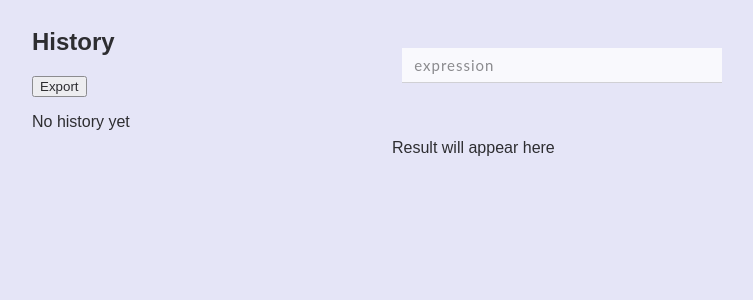
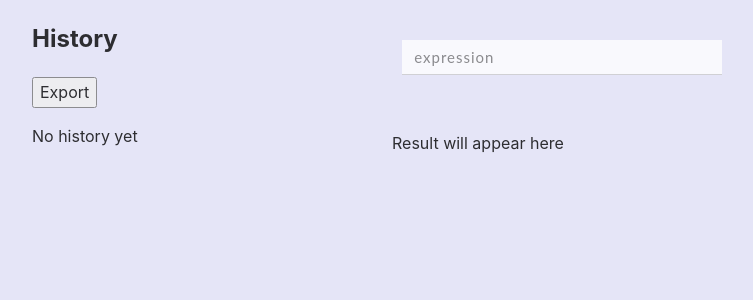
Before and after one commit to Madscientiste/rpn-calculator, a React (Vite) app in the folder resources/: page / in a window 1280 px wide. Shown: the top 300 px of the page, without its empty margins (258-1011 px from the left). Built offline with nearby package versions, Linux system fonts and the light colour scheme; a web font is replaced by a local one.

Commit message:
add mantine

```diff
--- a/resources/src/App.tsx
+++ b/resources/src/App.tsx
@@ -1,6 +1,7 @@
 import { ChangeEvent, useState } from "react";
 
 import "./App.css";
+import "@mantine/core/styles.css";
 
 import { Result, getResult } from "./api/getResult";
 import { HistoryPanel } from "./components/HistoryPanel";
--- a/resources/src/main.tsx
+++ b/resources/src/main.tsx
@@ -1,10 +1,14 @@
 import React from "react";
 import ReactDOM from "react-dom/client";
+
+import { MantineProvider } from "@mantine/core";
 
 import App from "./App";
 
 ReactDOM.createRoot(document.getElementById("root")!).render(
 	<React.StrictMode>
-		<App />
+		<MantineProvider>
+			<App />
+		</MantineProvider>
 	</React.StrictMode>,
 );
```
Also changed, not shown: resources/package.json (+5 -3 lines), 1 other file (tests, documents, lock files or other folders).
